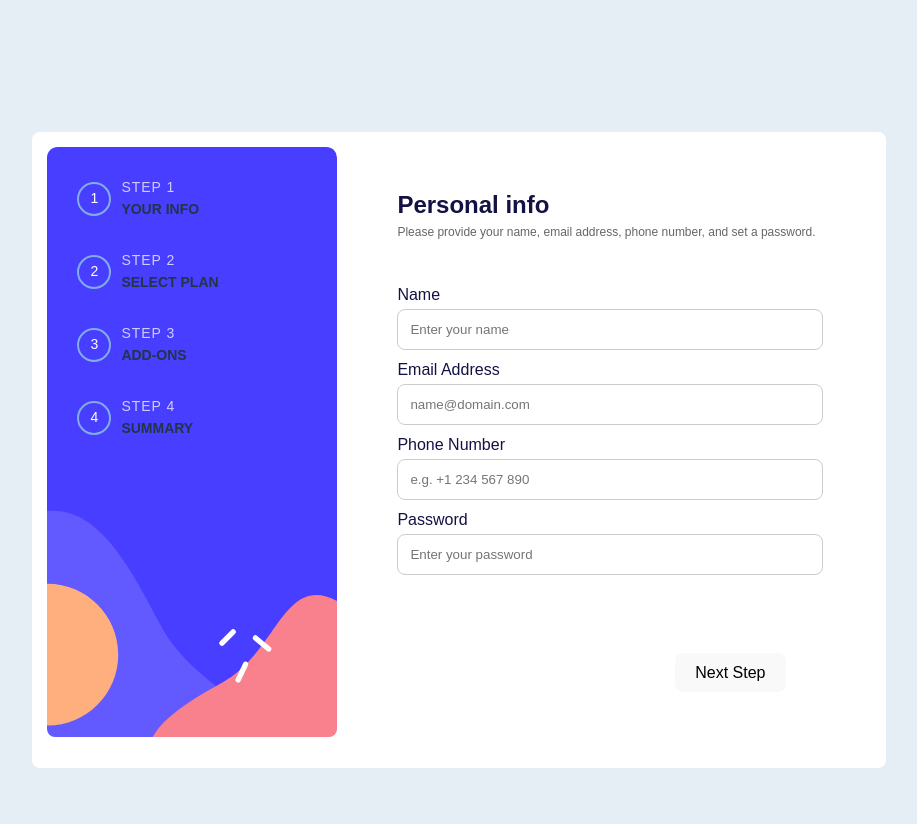
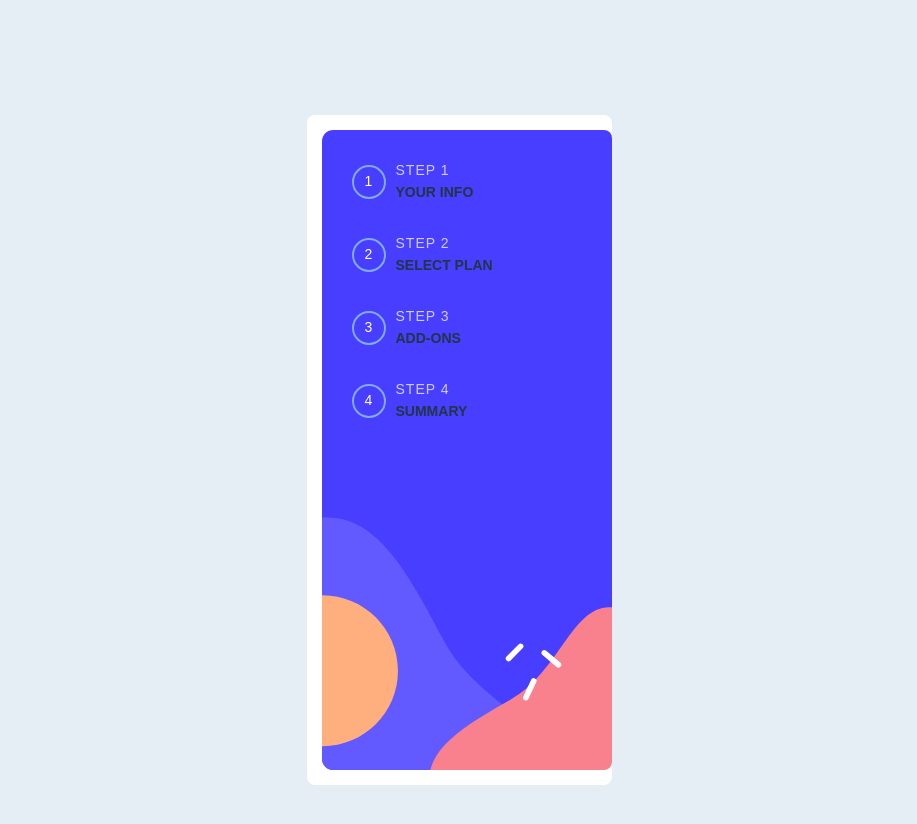
Before and after one commit to MaymoonaAlBoloshi/stepper-form, a React (Vite) app: page / in a window 1280 px wide. Shown: the top 824 px of the page, without its empty margins (181-1098 px from the left). Built offline with nearby package versions, Linux system fonts and the light colour scheme.

Commit message:
plan selection outlet

```diff
--- a/src/App.css
+++ b/src/App.css
@@ -26,8 +26,7 @@ body {
   border-radius: 8px;
   padding: 20px;
   width: 250px;  /* Fixed width */
-  height: 550px; /* Fixed height */
-  min-height: 550px;
+  height: 600px; /* Fixed height */
   flex-shrink: 0; /* Prevent sidebar from shrinking */
 }
 
@@ -150,7 +149,7 @@ input:focus {
 }
 
 button {
-  background-color: #2d5385;
+  background-color: #2d5385 !important;
   border: none;
   border-radius: 8px;
   font-size: 16px;
--- a/src/App.tsx
+++ b/src/App.tsx
@@ -7,15 +7,14 @@ import { BrowserRouter as Router, Route, Routes } from 'react-router-dom';
 function App() {
   return (
     <Router>
-    <MainLayout>
-      <Routes>
-        <Route path="/" element={<Page1 />} /> {/* Root route */}
-        <Route path="/page1" element={<Page1 />} />
-        <Route path="/page2" element={<Page2 />} />
-      </Routes>
-    </MainLayout>
+    <Routes>
+      <Route path="/" element={<MainLayout />}>
+        <Route path="page1" element={<Page1 />} /> {/* Default or index route */}
+        <Route path="page2" element={<Page2 />} />
+      </Route>
+    </Routes>
   </Router>
-  );
+);
 }
 
 export default App;
--- a/src/layout/MainLayout.tsx
+++ b/src/layout/MainLayout.tsx
@@ -1,16 +1,12 @@
-import { ReactNode } from 'react'; // Use ReactNode for typing children
+import { Outlet } from 'react-router-dom';
 import FormStepper from '../components/FormStepper';
 
-type Props = {
-    children: ReactNode; // This covers any valid JSX content
-  }
-
-  function MainLayout({ children }: Props) {
+function MainLayout() {
   return (
     <>
       <main className="form-container">
-        <FormStepper/>
-          {children}
+        <FormStepper />
+        <Outlet />
       </main>
     </>
   );
```
Lines whose indentation alone changed are shown as unchanged.
